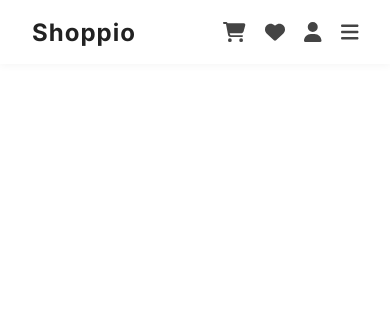
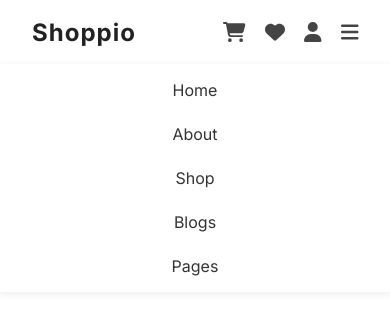
Before and after one commit to dajkagabi/vite-e-commerce-tutorial, a React (Vite) app: page / in a window 390 px wide. Both pictures are taken after a click on the icon 349 px from the left and 32 px from the top of the page. Shown: the top 314 px of the page. Built offline with nearby package versions, Linux system fonts and the light colour scheme.

Commit message:
navbar, hamburger

```diff
--- a/src/components/Navbar/Navbar.css
+++ b/src/components/Navbar/Navbar.css
@@ -29,7 +29,7 @@
 }
 
 .navbar-links li:hover {
-  color: #007bff;
+  color: red;
 }
 
 .navbar-icons {
@@ -46,7 +46,7 @@
 }
 
 .icon:hover {
-  color: #007bff;
+  color: red;
 }
 
 .hamburger {
@@ -57,7 +57,22 @@
 @media (max-width: 768px) {
   .navbar-links {
     display: none;
+    position: absolute;
+    top: 64px;
+    left: 0;
+    width: 100%;
+    flex-direction: column;
+    background: #fff;
+    box-shadow: 0 2px 8px rgba(0,0,0,0.08);
+    padding: 1rem 0;
+    gap: 1.5rem;
+    z-index: 100;
+  }
+  .navbar-links.open {
+    display: flex;
+    text-align: center;
   }
   .hamburger {
     display: block;
   }
+}
--- a/src/components/Navbar/Navbar.jsx
+++ b/src/components/Navbar/Navbar.jsx
@@ -1,15 +1,17 @@
-import React from 'react'
+import React, { useState } from 'react'
 import './Navbar.css';
 import { FontAwesomeIcon } from '@fortawesome/react-fontawesome';
 import { faShoppingCart, faHeart, faUser, faBars } from '@fortawesome/free-solid-svg-icons';
 
 const Navbar = () => {
+  const [menuOpen, setMenuOpen] = useState(false);
+
   return (
     <nav className="navbar">
       <div className="navbar-logo">
         <span>Shoppio</span>
       </div>
-      <ul className="navbar-links">
+      <ul className={`navbar-links${menuOpen ? ' open' : ''}`}>
         <li>Home</li>
         <li>About</li>
         <li>Shop</li>
@@ -20,7 +22,11 @@ const Navbar = () => {
         <FontAwesomeIcon icon={faShoppingCart} className="icon" />
         <FontAwesomeIcon icon={faHeart} className="icon" />
         <FontAwesomeIcon icon={faUser} className="icon" />
-        <FontAwesomeIcon icon={faBars} className="icon hamburger" />
+        <FontAwesomeIcon
+          icon={faBars}
+          className="icon hamburger"
+          onClick={() => setMenuOpen(!menuOpen)}
+        />
       </div>
     </nav>
   )
```
